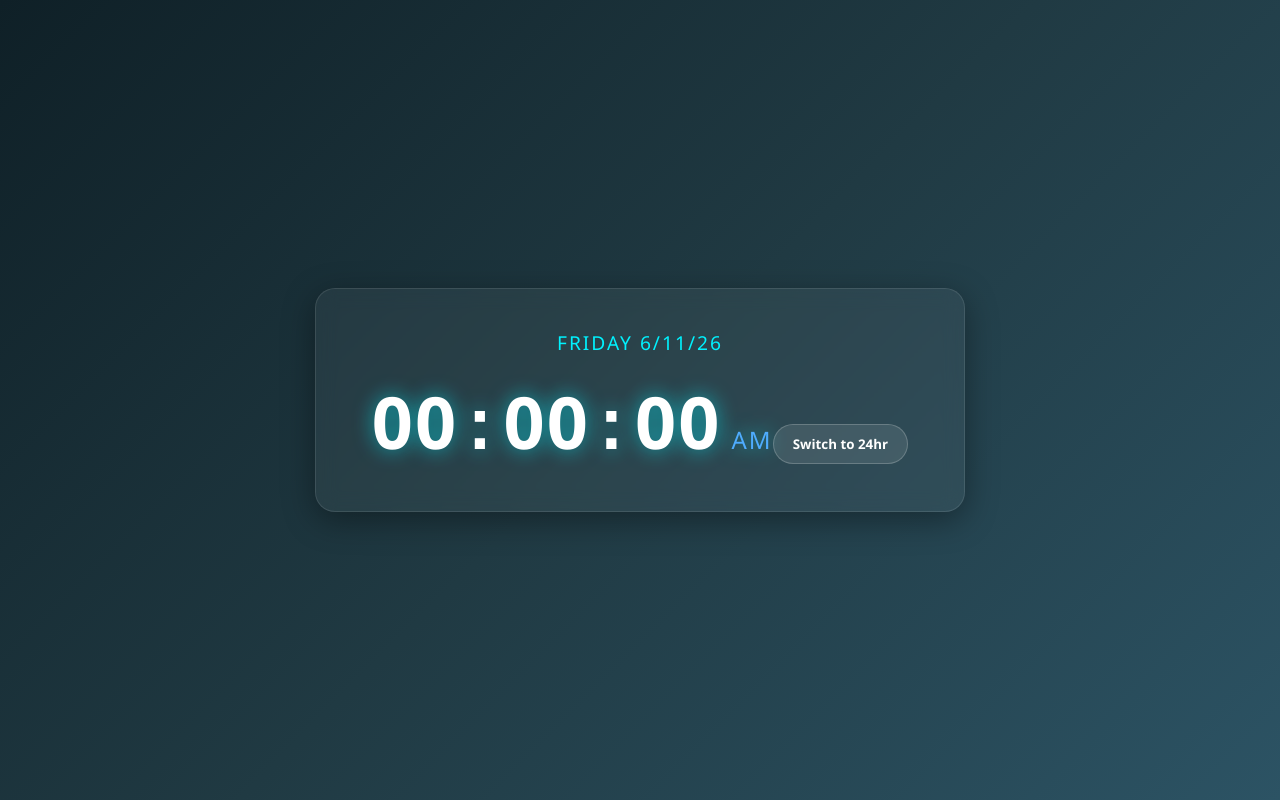
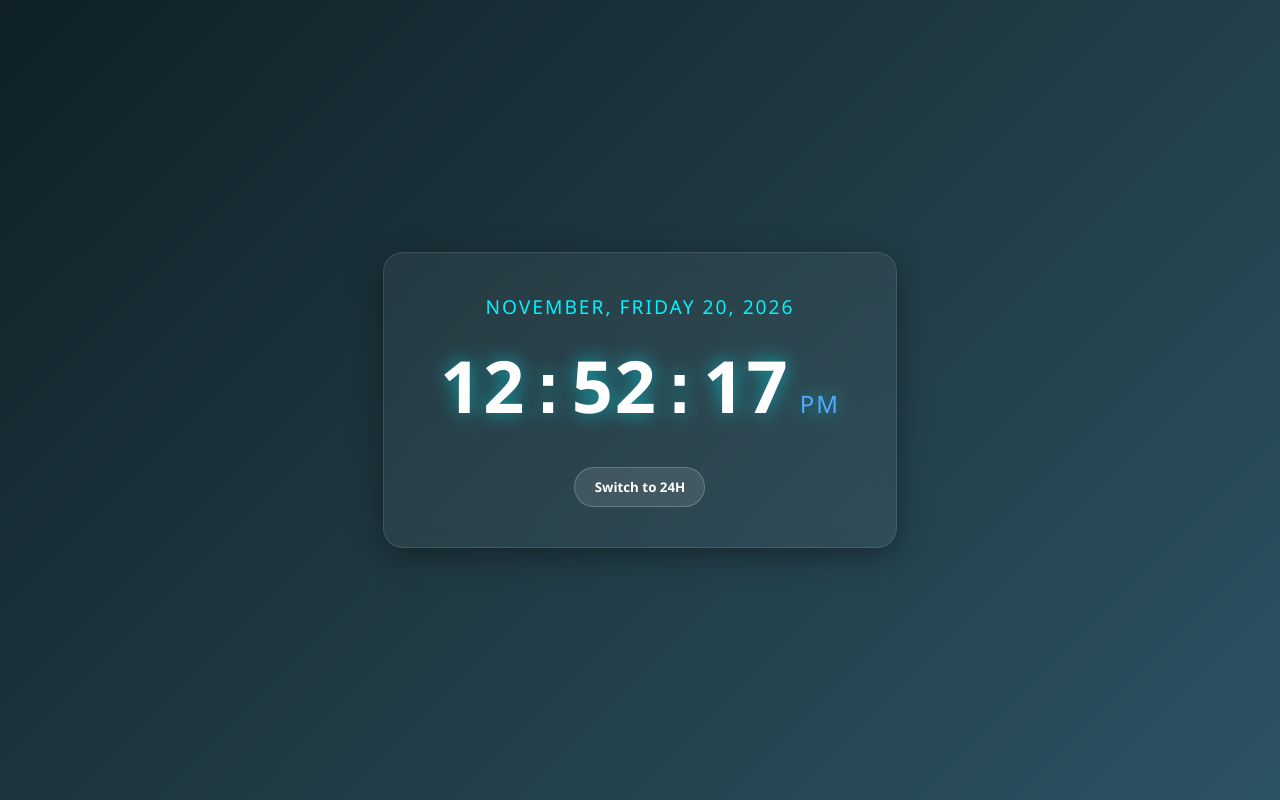
Before and after one commit to codebyhashimm/digital-clock, a plain HTML site: page index.html in a window 1280 px wide. Drawn offline with Linux system fonts and the light colour scheme.

Commit message:
Implement miday midnight issues, also implemented ampm

```diff
--- a/index.html
+++ b/index.html
@@ -3,22 +3,17 @@
 <head>
     <meta charset="UTF-8">
     <meta name="viewport" content="width=device-width, initial-scale=1.0">
-    <title>Document</title>
+    <title>Digital Clock</title>
     <link rel="stylesheet" href="style.css">
-    <script src="script.js"></script>
+    <script src="script.js" defer></script>
 </head>
 <body>
     <div class="clock-container">
-      <div class="date-display" id="date">
-         Friday 6/11/26
-      </div>
-      <div class="time-display">
-        <span id="hours">00</span>: <span id="minutes">00</span>: <span id="seconds">00</span>
-        <span id="ampm" class="ampm">AM</span>
-      <div>
-
-      </div>
-      <button class="toggle-btn" id="formatToggle ">Switch to 24hr</button>
+        <div class="date-display" id = "date">FRIDAY, NOV 6, 2026</div>
+        <div class ="time-display"><span id="hours">16</span>:<span id="minutes">10</span>:<span id="seconds">09</span>
+        <span id="ampm"class="ampm">AM</span>
+        </div>
+        <button class="toggle-btn" id="formatToggle">Switch to 24H</button>
     </div>
 </body>
 </html>
--- a/script.js
+++ b/script.js
@@ -0,0 +1,77 @@
+const btnEl= document.querySelector("#formatToggle")
+const secondsEl= document.querySelector("#seconds")
+const minutesEl= document.querySelector("#minutes")
+const hoursEl= document.querySelector("#hours")
+const dateDisplay= document.querySelector("#date")
+const amPmEl= document.querySelector("#ampm")
+
+let amPm;
+const months=["January","February","March","April","May","June","July","August","September","October","November","December"]
+
+const days=["Sunday","Monday","Tuesday","Wednesday","Thursday","Friday","Saturday"]
+
+let year,date,month,day,seconds,minutes,hours;
+
+function getTime(){
+  const now= new Date()
+  now.setHours(12)
+
+
+   year= now.getFullYear()
+   date= now.getDate()
+   month= months[now.getMonth()]
+   day= days[now.getDay()]
+
+
+   seconds =String(now.getSeconds()).padStart(2,"0")
+   minutes =String(now.getMinutes()).padStart(2,"0")
+  //  hours =String(now.getHours()).padStart(2,"0")
+
+   hours =now.getHours()
+
+
+   if (hours>=12){
+    amPm="PM"
+    amPmEl.textContent=amPm
+   }else{
+    amPm="AM"
+    amPmEl.textContent=amPm
+   }
+   hours=hours%12||12
+}
+
+function render(){
+ dateDisplay.textContent=`${month}, ${day} ${date}, ${year}`
+
+ secondsEl.textContent= seconds
+ minutesEl.textContent= minutes
+ hoursEl.textContent= hours
+
+}
+
+
+
+
+
+
+
+
+
+
+
+
+
+
+setInterval(()=>{
+
+
+getTime()
+
+
+render()
+
+
+
+},1000)
+getTime()
+render()
```
Also changed, not shown: style.css (line endings or trailing spaces).
